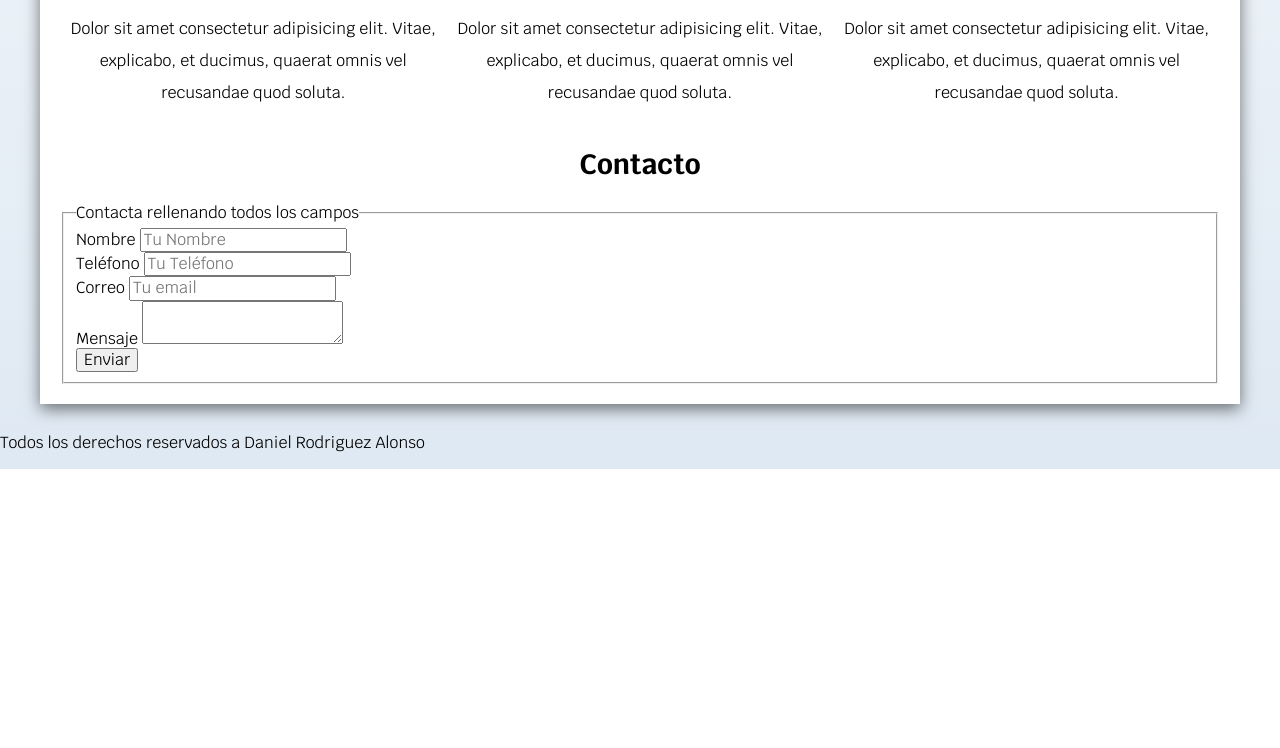
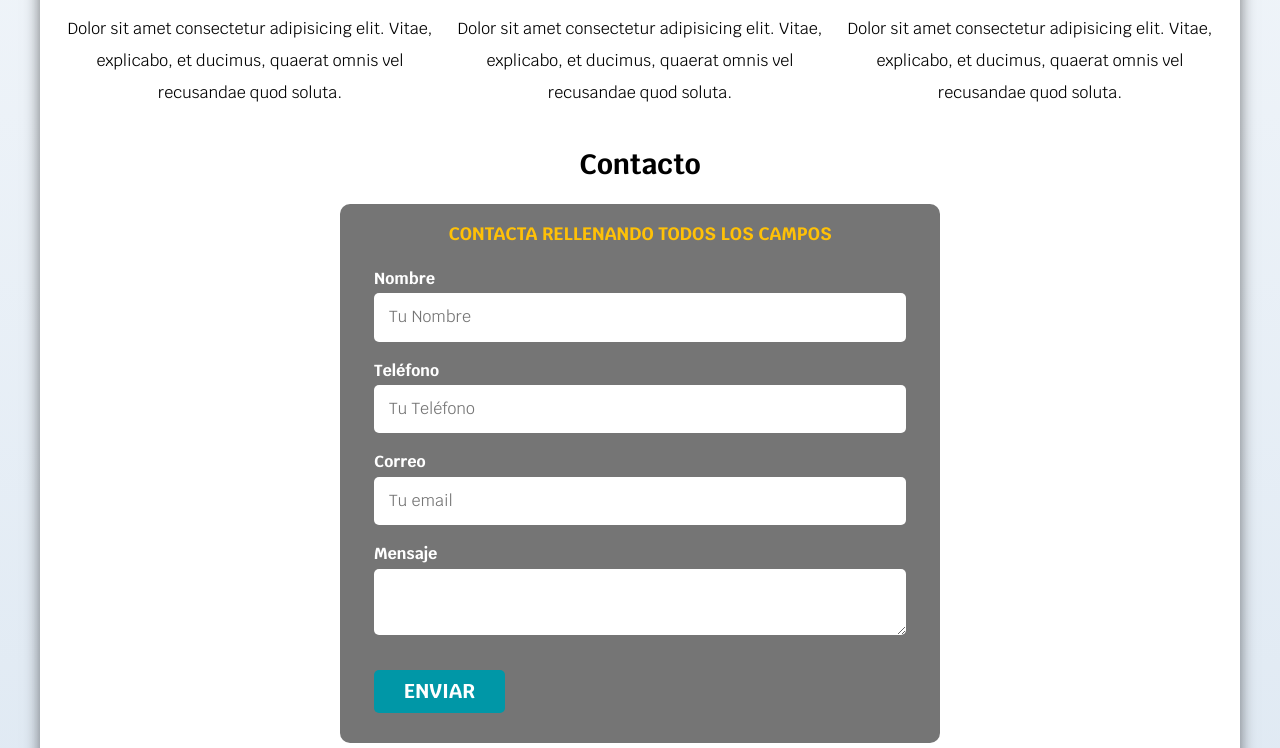
Before and after one commit to danirodriguezz/Frelancer_page, a plain HTML site: page index.html in a window 1280 px wide. Shown: the part 926-1674 px from the top of the page. Before the commit the page ends 1395 px from the top, so only its background shows below. Drawn offline with Linux system fonts and the light colour scheme; a web font is replaced by a local one.

Commit message:
Add form

```diff
--- a/css/style.css
+++ b/css/style.css
@@ -44,9 +44,21 @@ body {
     border-radius: .5rem;
     width: 90%;
     text-align: center;
+    border: none;
 }
 @media (min-width: 768px) {
     .butoon {
+        width: auto;
+    }
+}
+.butoon:hover {
+    cursor: pointer;
+}
+.w-sm-100 {
+    width: 100%;
+}
+@media (min-width: 768px) {
+    .w-sm-100 {
         width: auto;
     }
 }
@@ -124,10 +136,27 @@ h1, h2, h3 {
 .contenido-hero h2, .contenido-hero p {
     color: var(--blanco);
 }
-.content {
+
+/* Codigo que separa los servicios con flex */
+/* .content {
     display: flex;
+    flex-direction: column;
+}
+@media (min-width: 768px) {
+    .content {
+        flex-direction: row;
+    }
+}*/
 
+/* Codigo que separa los servicios con  */
+@media (min-width: 768px) {
+    .content {
+        display: grid;
+        grid-template-columns: repeat(3, 1fr);
+        column-gap: 1rem;
+    }
 }
+
 .service {
     display: flex;
     flex-direction: column;
@@ -147,6 +176,53 @@ h1, h2, h3 {
     background-color: var(--primario);
     border-radius: 50%;
     display: flex;
-    justify-content: space-around;
+    justify-content: space-evenly;
     align-items: center;
 }
+.form {
+    background-color: var(--gris);
+    width: min(60rem, 100%); /*Utiliza el valor mas pequeño */
+    margin: 0 auto;
+    padding: 2rem;
+    border-radius: 1rem;
+
+}
+.form fieldset {
+    border: none;
+}
+.form legend {
+    text-align: center;
+    color: var(--primario);
+    font-weight: bold;
+    font-size: 1.8rem;
+    text-transform: uppercase;
+    margin-bottom: 2rem;
+}
+
+/* .contenedor-campos {
+
+}
+.campo{
+
+} */
+.campo label{
+    color: var(--blanco);
+    font-weight: bold;
+    margin-bottom: .5rem;
+    display: block;
+}
+.input-text {
+    width: 100%;
+    border: none;
+    padding: 1.5rem;
+    border-radius: .5rem;
+    margin-bottom: 2rem;
+}
+.send .butoon{
+    width: 100%;
+}
+@media (min-width: 768px) {
+    .send .butoon{
+        width: auto;
+    }
+}
--- a/index.html
+++ b/index.html
@@ -112,33 +112,33 @@
 
         <section class="contenedor">
             <h2>Contacto</h2>
-            <form>
+            <form class="form">
                 <fieldset>
                     <legend>Contacta rellenando todos los campos</legend>
-
-                    <div>
+                    <div class="contenedor-campos">
+                        <div class="campo">
                             <label>Nombre</label>
-                        <input type="text" placeholder="Tu Nombre">
+                            <input class="input-text" type="text" placeholder="Tu Nombre">
                         </div>
 
-                    <div>
+                        <div class="campo">
                             <label>Teléfono</label>
-                        <input type="tel" placeholder="Tu Teléfono">
+                            <input class="input-text" type="tel" placeholder="Tu Teléfono">
                         </div>
 
 
-                    <div>
+                        <div class="campo">
                             <label>Correo</label>
-                        <input type="email" placeholder="Tu email">
+                            <input class="input-text" type="email" placeholder="Tu email">
                         </div>
 
-                    <div>
+                        <div class="campo">
                             <label>Mensaje</label>
-                        <textarea></textarea>
+                            <textarea class="input-text"></textarea>
                         </div>
-
-                    <div>
-                        <input type="submit" value="Enviar">
+                    </div>
+                    <div class="send">
+                        <input class="butoon" type="submit" value="Enviar">
                     </div>
 
                 </fieldset>
```
Lines whose indentation alone changed are shown as unchanged.
